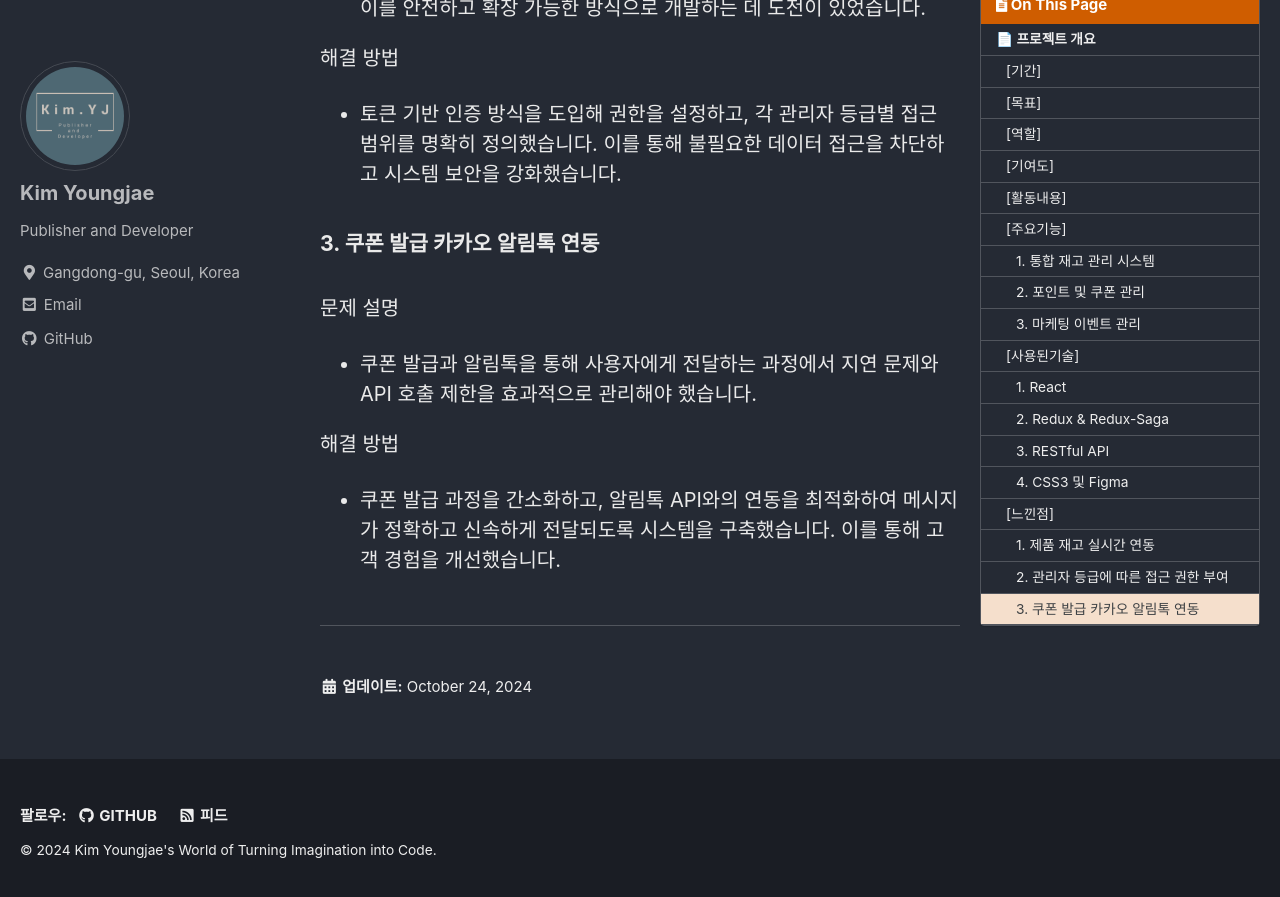
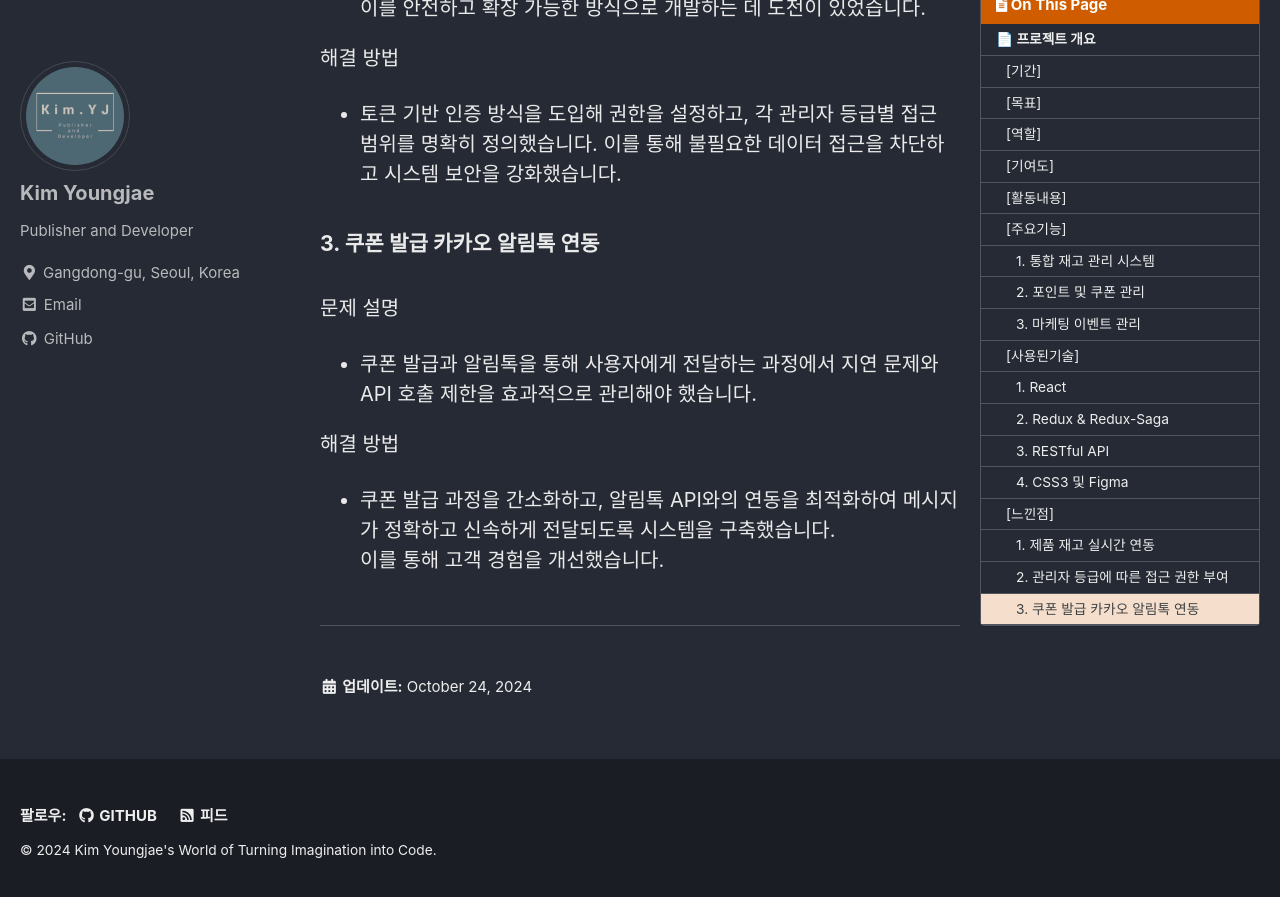
Before and after one commit to KYJ0206/kyj0206.github.io, a Jekyll site: the page built from _pages/portfolioDetail/bauschlomb-admin.md, in a window 1280 px wide and 900 px high, scrolled down 4151 px. Shown: the top 897 px of the window. Built offline with Jekyll 4.4.1, drawn with Linux system fonts in a browser that asks for light colours; cached includes are drawn as plain includes.

Commit message:
포트폴리오 최종 수정

```diff
--- a/_pages/portfolioDetail/bauschlomb-admin.md
+++ b/_pages/portfolioDetail/bauschlomb-admin.md
@@ -141,7 +141,8 @@ Redux와 같은 상태 관리 도구를 사용해 사용자 인터페이스 전
 - 쿠폰 발급과 알림톡을 통해 사용자에게 전달하는 과정에서 지연 문제와 API 호출 제한을 효과적으로 관리해야 했습니다.
 
 해결 방법 <br>
-- 쿠폰 발급 과정을 간소화하고, 알림톡 API와의 연동을 최적화하여 메시지가 정확하고 신속하게 전달되도록 시스템을 구축했습니다. 이를 통해 고객 경험을 개선했습니다.
+- 쿠폰 발급 과정을 간소화하고, 알림톡 API와의 연동을 최적화하여 메시지가 정확하고 신속하게 전달되도록 시스템을 구축했습니다. <br>
+이를 통해 고객 경험을 개선했습니다.
 <br/><br/>
 
 ---
```
